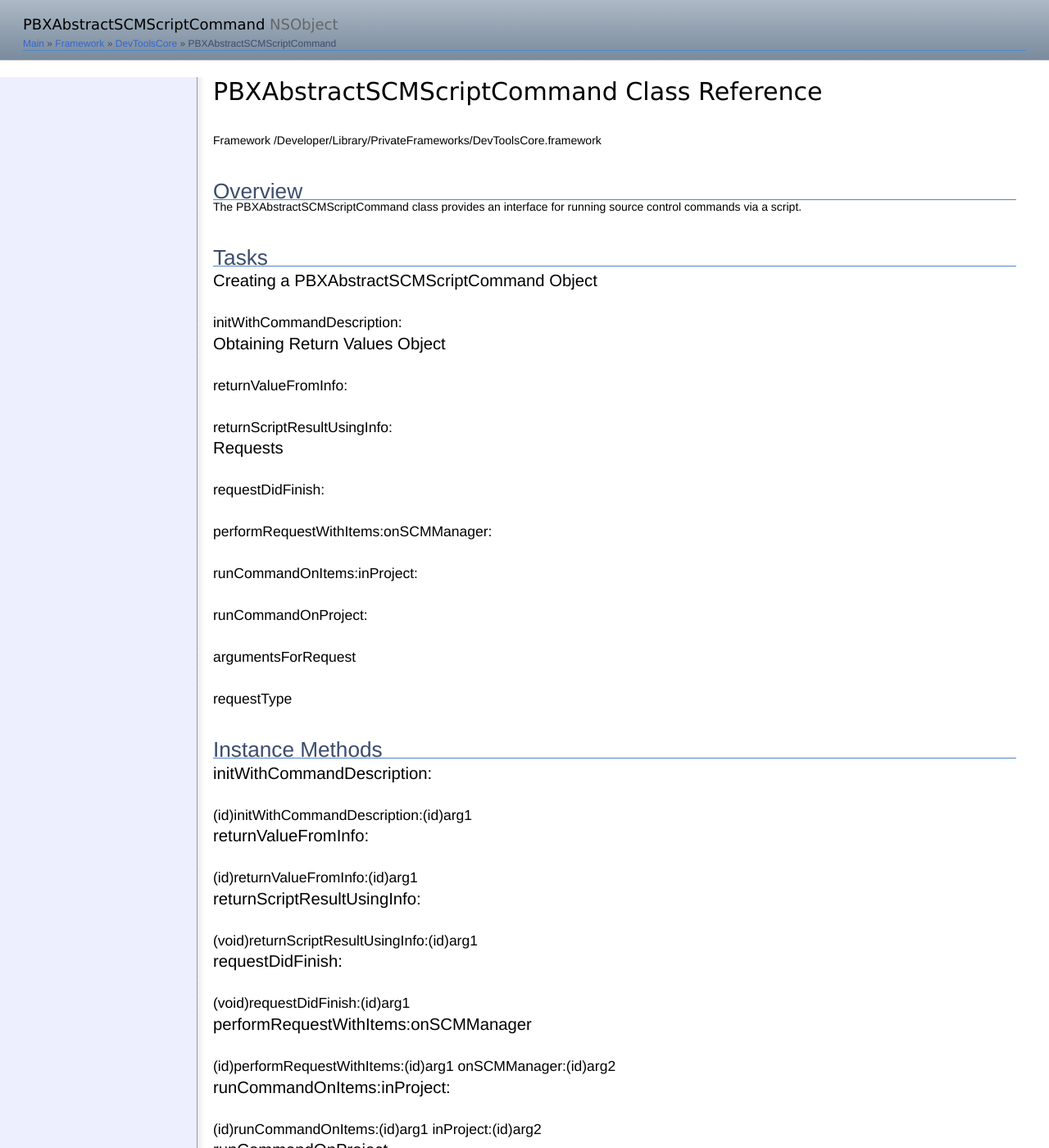
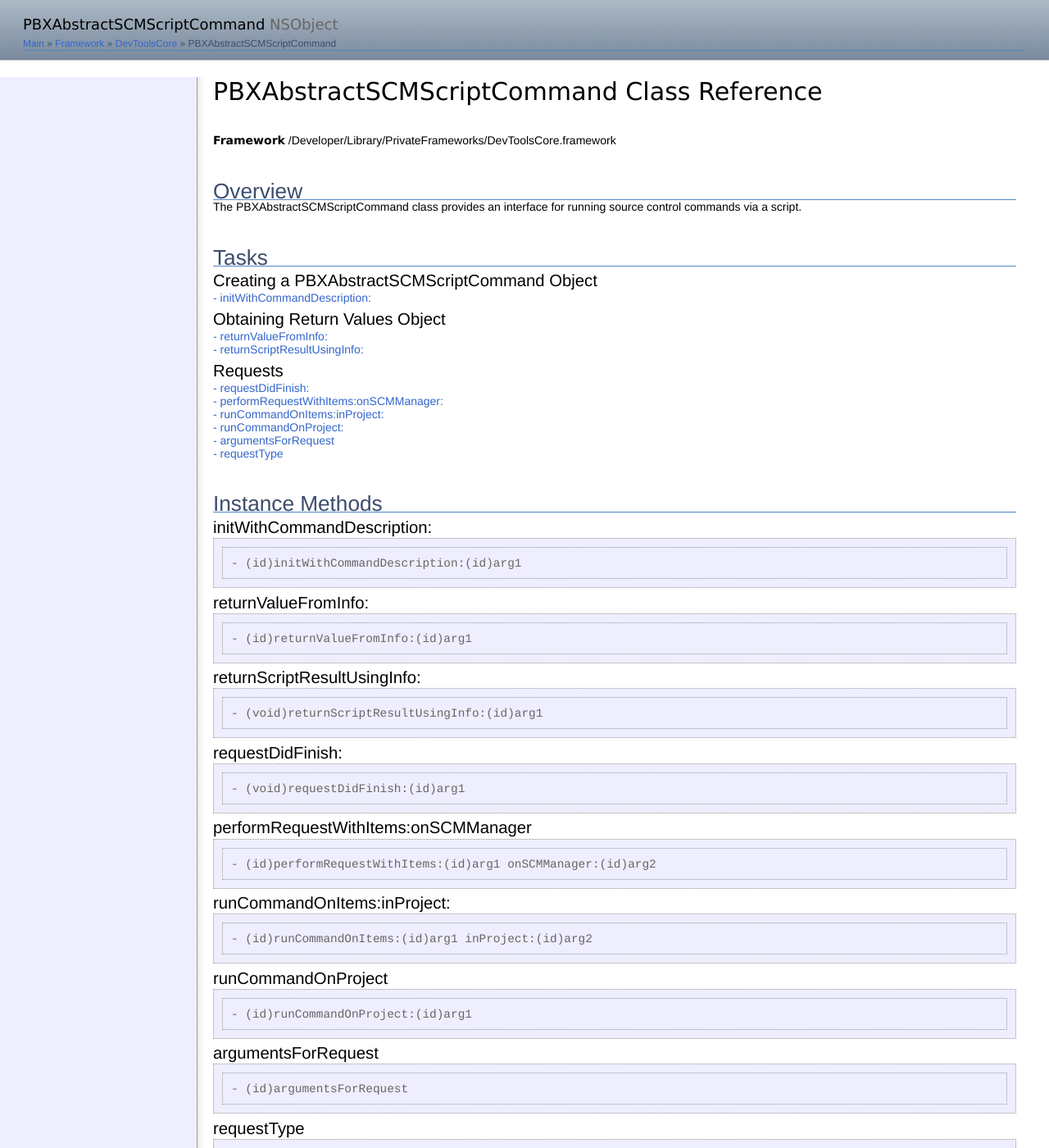
Before and after one commit to lroathe/XcodeAPI, a Jekyll site: the page built from Frameworks/DevToolsCore/PBXAbstractSCMScriptCommand.md, in a window 1280 px wide and 1400 px high. Shown: the whole window at 82% size. Built offline with Jekyll 4.4.1, drawn with Linux system fonts in a browser that asks for light colours; Markdown is read by kramdown in place of the engine named in the settings; comment, search, counter and statistics services are not loaded; some of the changed lines change nothing that is shown; some of the changed text lies outside the part shown.

Commit message:
Reformatted to adhear to new css and fixed link references and implementation declarations

```diff
--- a/Frameworks/DevToolsCore/PBXAbstractSCMScriptCommand.md
+++ b/Frameworks/DevToolsCore/PBXAbstractSCMScriptCommand.md
@@ -7,7 +7,7 @@ parent: NSObject
 
 # PBXAbstractSCMScriptCommand Class Reference
 
-Framework /Developer/Library/PrivateFrameworks/DevToolsCore.framework
+*Framework* /Developer/Library/PrivateFrameworks/DevToolsCore.framework
 
 ## Overview
 
@@ -17,47 +17,54 @@ The PBXAbstractSCMScriptCommand class provides an interface for running source c
 
 ### Creating a PBXAbstractSCMScriptCommand Object
 
-####initWithCommandDescription:
+[- initWithCommandDescription:](#-initWithCommandDescription:)
 
 ### Obtaining Return Values Object
 
-####returnValueFromInfo:
-####returnScriptResultUsingInfo:
+[- returnValueFromInfo:](#-returnValueFromInfo:)
+
+[- returnScriptResultUsingInfo:](#-returnScriptResultUsingInfo:)
 
 ### Requests
 
-####requestDidFinish:
-####performRequestWithItems:onSCMManager:
-####runCommandOnItems:inProject:
-####runCommandOnProject:
-####argumentsForRequest
-####requestType
+[- requestDidFinish:](#-requestDidFinish:)
+
+[- performRequestWithItems:onSCMManager:](#-performRequestWithItems:onSCMManager:)
+
+[- runCommandOnItems:inProject:](#-runCommandOnItems:inProject:)
+
+[- runCommandOnProject:](#-runCommandOnProject:)
+
+[- argumentsForRequest](#-argumentsForRequest)
+
+[- requestType](#-requestType)
 
 ## Instance Methods
 
-### initWithCommandDescription:
-####(id)initWithCommandDescription:(id)arg1
+<a name="-initWithCommandDescription:"></a>
+###initWithCommandDescription:
+    - (id)initWithCommandDescription:(id)arg1
 
 ### returnValueFromInfo:
-####(id)returnValueFromInfo:(id)arg1
+    - (id)returnValueFromInfo:(id)arg1
 
 ### returnScriptResultUsingInfo:
-####(void)returnScriptResultUsingInfo:(id)arg1
+    - (void)returnScriptResultUsingInfo:(id)arg1
 
 ### requestDidFinish:
-####(void)requestDidFinish:(id)arg1
+    - (void)requestDidFinish:(id)arg1
 
 ### performRequestWithItems:onSCMManager
-####(id)performRequestWithItems:(id)arg1 onSCMManager:(id)arg2
+    - (id)performRequestWithItems:(id)arg1 onSCMManager:(id)arg2
 
 ### runCommandOnItems:inProject:
-####(id)runCommandOnItems:(id)arg1 inProject:(id)arg2
+    - (id)runCommandOnItems:(id)arg1 inProject:(id)arg2
 
 ### runCommandOnProject
-####(id)runCommandOnProject:(id)arg1
+    - (id)runCommandOnProject:(id)arg1
 
 ### argumentsForRequest
-####(id)argumentsForRequest
+    - (id)argumentsForRequest
 
 ### requestType
-####(id)requestType
+    - (id)requestType
```
